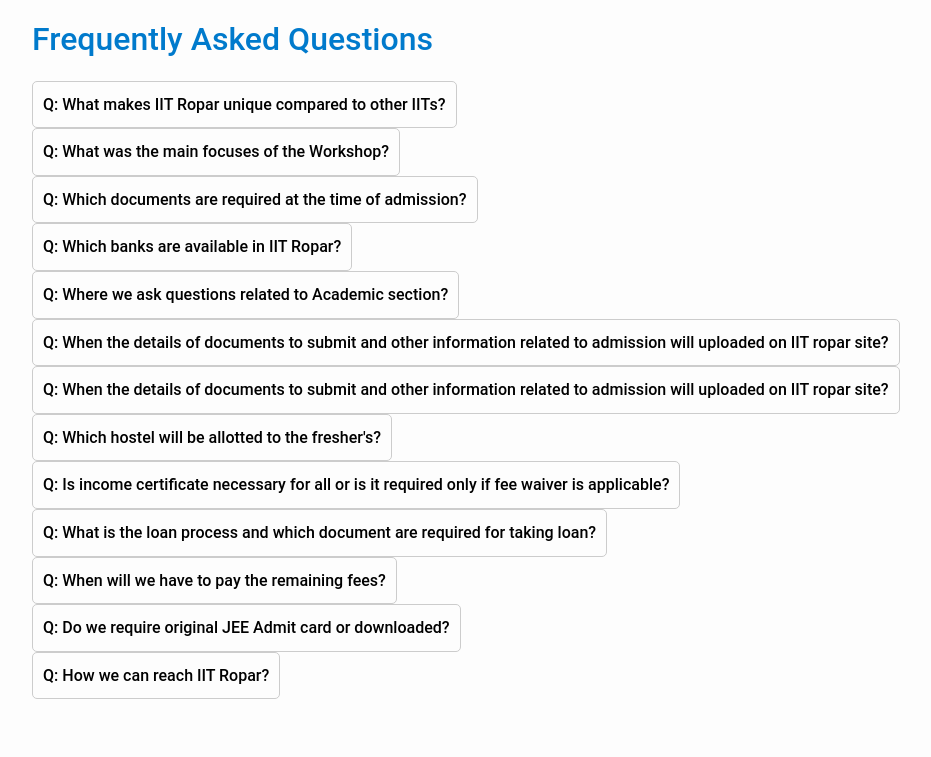
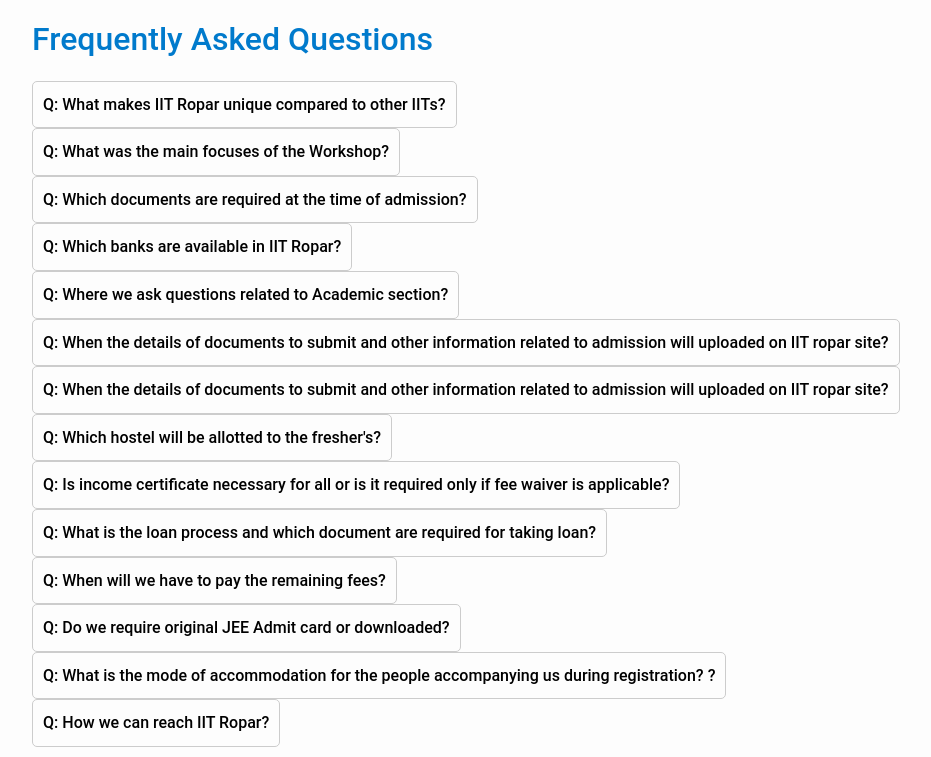
Before and after one commit to sudarshansudarshan/swagatam, a Jekyll site: the page built from index.markdown, in a window 1280 px wide and 900 px high, scrolled down 1640 px, cut to the strip 143-900 px from the top of the window. Shown: the whole strip, without its empty margins (148-1079 px from the left). Built offline with Jekyll 4.4.1, drawn with Linux system fonts in a browser that asks for light colours; before the commit the page ends 2492 px from its top, so only the background shows below that; some of the changed text lies outside the part shown.

Commit message:
Update index.markdown

```diff
--- a/index.markdown
+++ b/index.markdown
@@ -208,6 +208,15 @@ Usually we prefer original JEE Admit card.
 </details>
 
 
+<details>
+  <summary style="border:1px solid #ccc; padding: 10px; border-radius: 5px; display: inline-block; cursor: pointer;">
+<b> Q: What is the mode of accommodation for the people accompanying us during registration? ? </b>
+</summary>
+<br>
+You will get a hostel room allocated on campus on the day of registration. The number of rooms in the guest house is limited, so the people accompanying you will need to arrange their own accommodation in hotels near the campus.
+</details>
+
+
 
 
 
```
